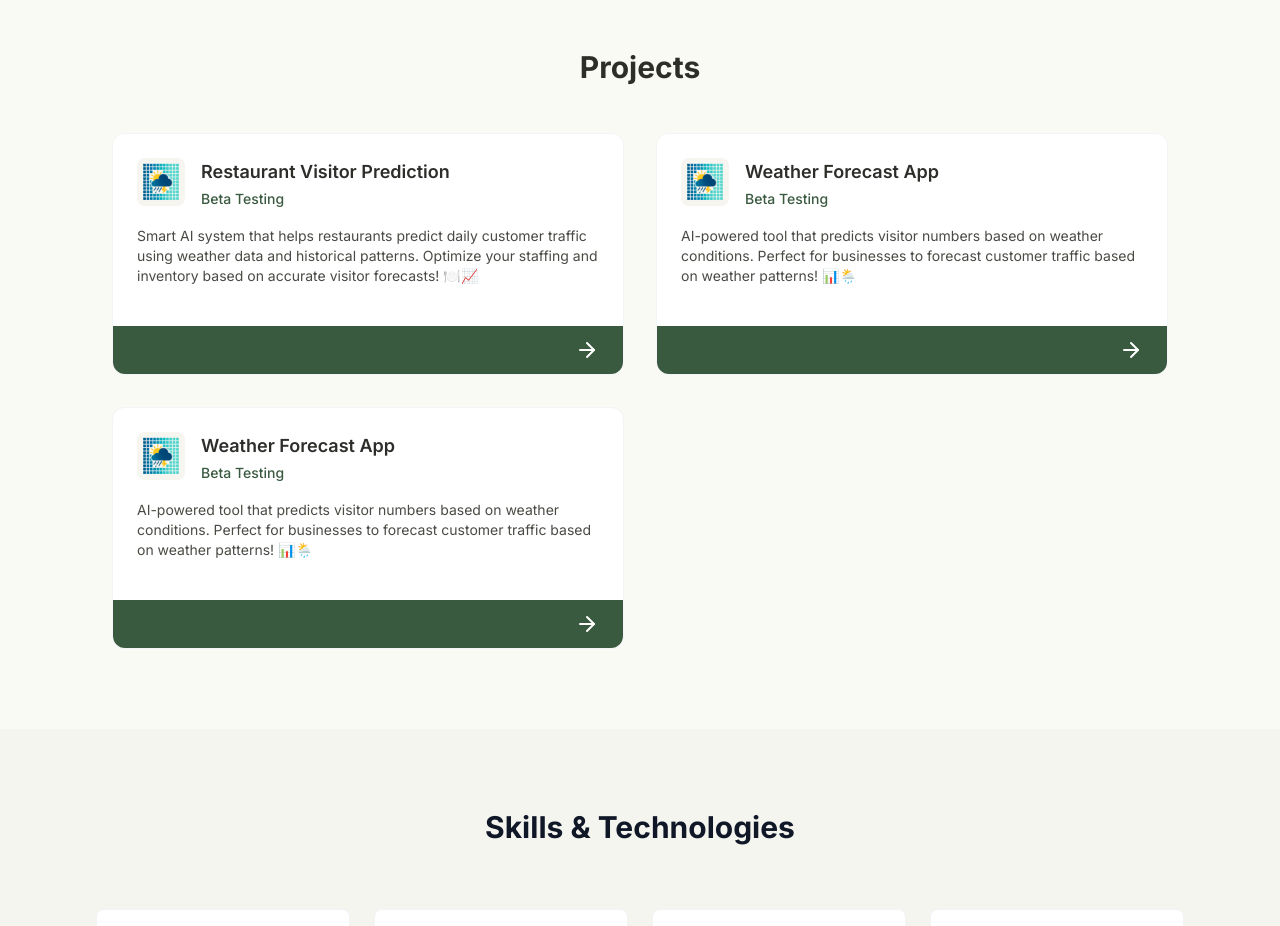
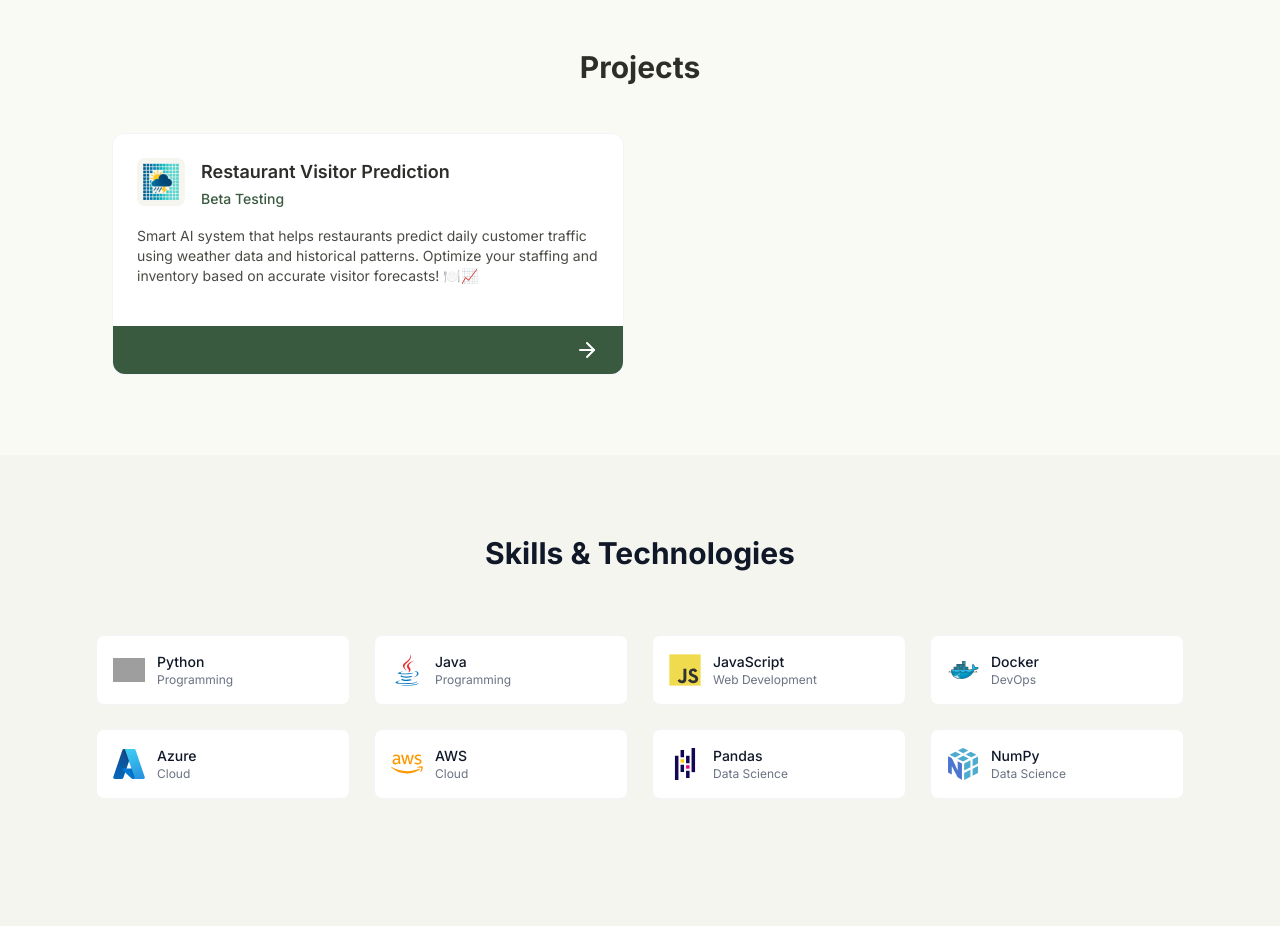
Before and after one commit to uludagefe/uludag-portfolio, a Next.js app: page / in a window 1280 px wide. Shown: the part 800-1726 px from the top of the page. Built offline with nearby package versions, Linux system fonts and the light colour scheme; grey boxes are pictures that could not be loaded.

Commit message:
refactor: remove duplicate 'Weather Forecast App' entries from Home page project list

```diff
--- a/src/app/page.tsx
+++ b/src/app/page.tsx
@@ -53,20 +53,7 @@ export default function Home() {
       description: 'Smart AI system that helps restaurants predict daily customer traffic using weather data and historical patterns. Optimize your staffing and inventory based on accurate visitor forecasts! 🍽️📈',
       link: '#'
     },
-    {
-      title: 'Weather Forecast App',
-      logo: '/images/projects/wetter-app.png',
-      revenue: 'Beta Testing',
-      description: 'AI-powered tool that predicts visitor numbers based on weather conditions. Perfect for businesses to forecast customer traffic based on weather patterns! 📊🌦️',
-      link: '#'
-    },
-    {
-      title: 'Weather Forecast App',
-      logo: '/images/projects/wetter-app.png',
-      revenue: 'Beta Testing',
-      description: 'AI-powered tool that predicts visitor numbers based on weather conditions. Perfect for businesses to forecast customer traffic based on weather patterns! 📊🌦️',
-      link: '#'
-    }
+
   ];
 
   // const experiences = [ {} ];  // Commented out since it's not being used
```
